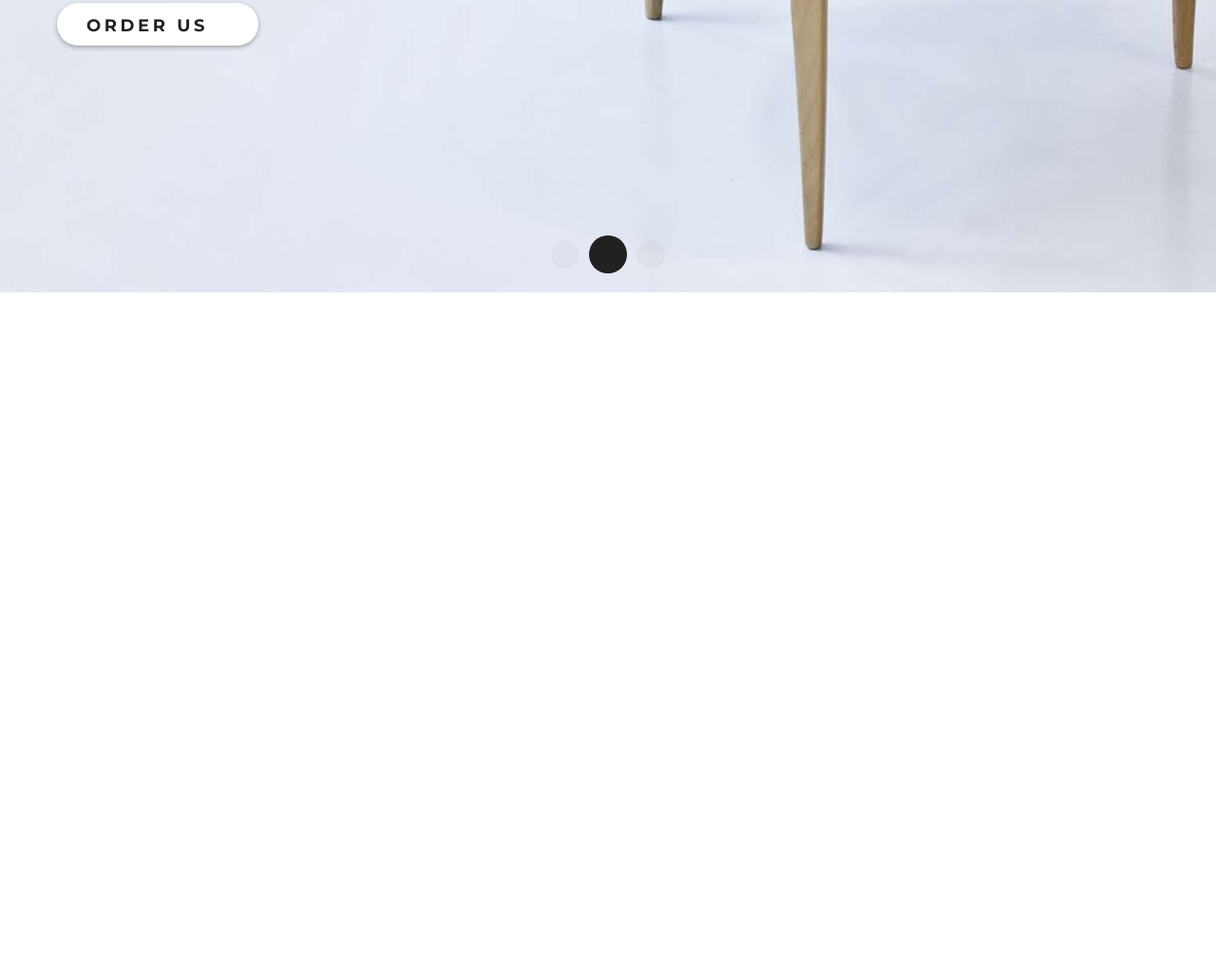
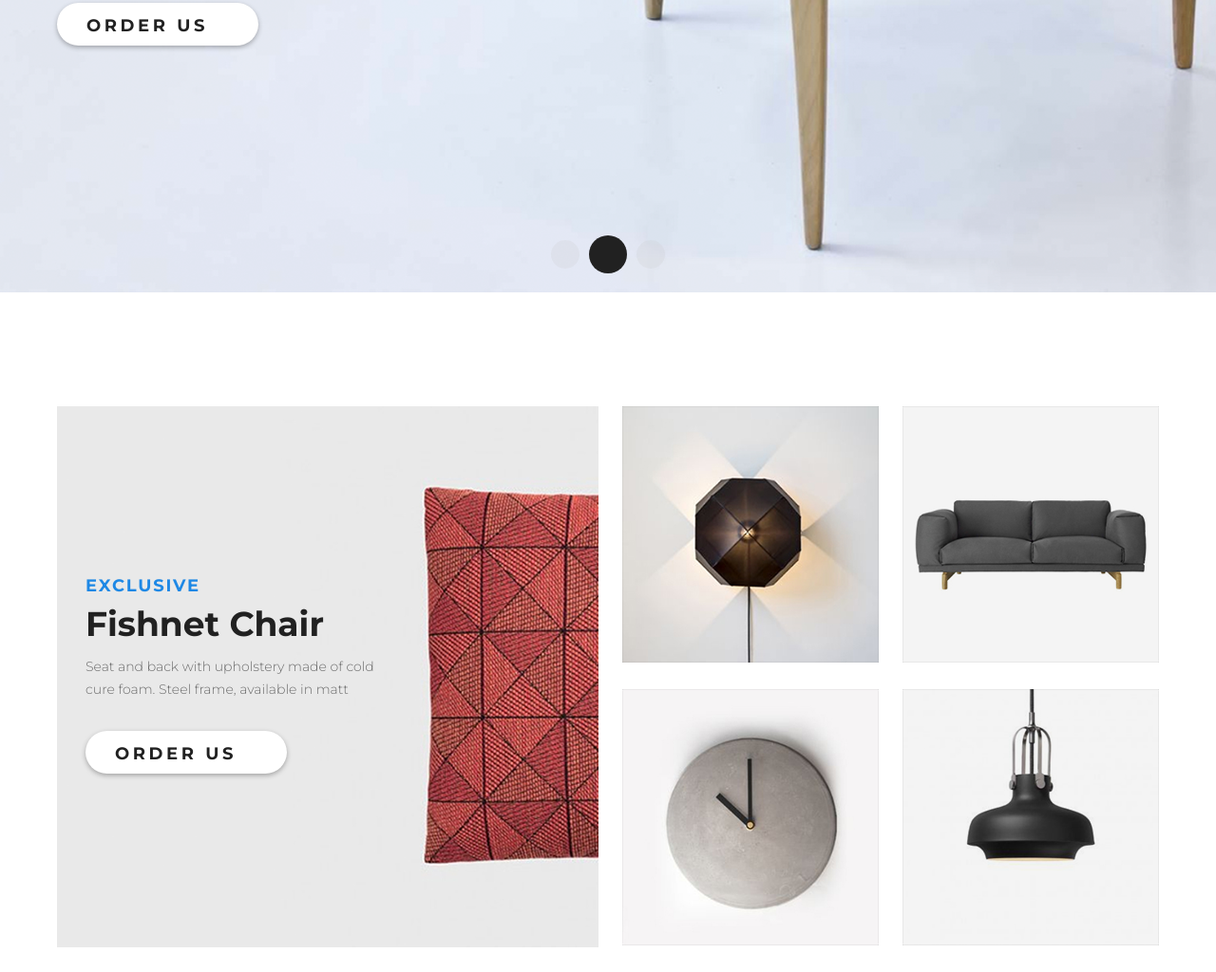
Before and after one commit to Elena-MyOne/Interior, a plain HTML site: page index.html in a window 1280 px wide. Shown: the part 3733-4757 px from the top of the page at 95% size. Before the commit the page ends 4041 px from the top, so only its background shows below. Drawn offline with nearby package versions, Linux system fonts and the light colour scheme.

Commit message:
add html and css for block6 - exclusive; add img for footer

```diff
--- a/#source/scss/_content.scss
+++ b/#source/scss/_content.scss
@@ -289,6 +289,53 @@ margin: 120px 0px 0px 0px;
 }
 
 //block 6 - exclusive=========================================
+.exclusive {
+margin: 120px 0px 0px 0px;
+	&__body {
+	}
+	&__row {
+		@include flexbox();
+		justify-content: space-between;
+		flex-wrap: wrap;
+	}
+	&__column {
+		flex: 1 1 50%;
+	}
+	&__title {
+		color: $activeClr;
+		margin: 0px 0px 10px 0px;
+	}
+	&__text {
+		font-size: 14px;
+		line-height: 24px;
+		font-weight: 300;
+		color: $textContent;
+		margin: 10px 0px 0px 0px;
+		width: 333px;
+		height: 50px;
+		overflow: hidden;
+	}
+	&__row-inner {
+		@include flexbox();
+		justify-content: space-between;
+		flex-wrap: wrap;
+		margin: 0px 0px 28px 0px;
+	}
+	&__column-inner {
+		flex: 1 1 50%;
+		padding: 0px 0px 0px 15px;
+	}
+}
+.exclusive--bg {
+	background: url("../img/6/exclusive_1.png") left no-repeat;
+	width: 570px;
+	height: 570px;
+	padding: 180px 30px 0px 30px;
+}
+.inner--1{
+	padding: 0px 0px 0px 20px;
+}
+
 
 
 //block 3===============================================
--- a/index.html
+++ b/index.html
@@ -250,7 +250,44 @@
 
 					<!-- block 6 -->
 					<section class="exclusive">
-
+						<div class="container">
+							<div class="exclusive__body">
+								<div class="exclusive__row">
+									<div class="exclusive__column exclusive--bg">
+										<div class="exclusive__title title">exclusive</div>
+										<div class="block__title">
+											<span class="title-active">Fishnet Chair</span>
+										</div>
+										<div class="exclusive__text">
+											Seat and back with upholstery made of cold cure foam. Steel frame, available in matt <br> powder-coated black or highly polished chrome.
+										</div>
+										<div class="exclusive__btn">
+											<div class="slider__btn btn">
+												<a href="#">Order Us</a>
+											</div>
+										</div>
+									</div>
+									<div class="exclusive__column">
+										<div class="exclusive__row-inner">
+											<div class="exclusive__column-inner">
+												<img src="img/6/exclusive_2.png" alt="">
+											</div>
+											<div class="exclusive__column-inner inner--1">
+												<img src="img/6/exclusive_3.png" alt="">
+											</div>
+										</div>
+										<div class="exclusive__row-inner">
+											<div class="exclusive__column-inner">
+												<img src="img/6/exclusive_4.png" alt="">
+											</div>
+											<div class="exclusive__column-inner inner--1">
+												<img src="img/6/exclusive_5.png" alt="">
+											</div>
+										</div>
+									</div>
+								</div>
+							</div>
+						</div>
 					</section>
 
 
```
Also changed, not shown: css/style.css, img/6/exclusive_1.png (added), img/6/exclusive_2.png (added), img/6/exclusive_3.png (added), img/6/exclusive_4.png (added), img/6/exclusive_5.png (added), img/footer/footer.png (added).
